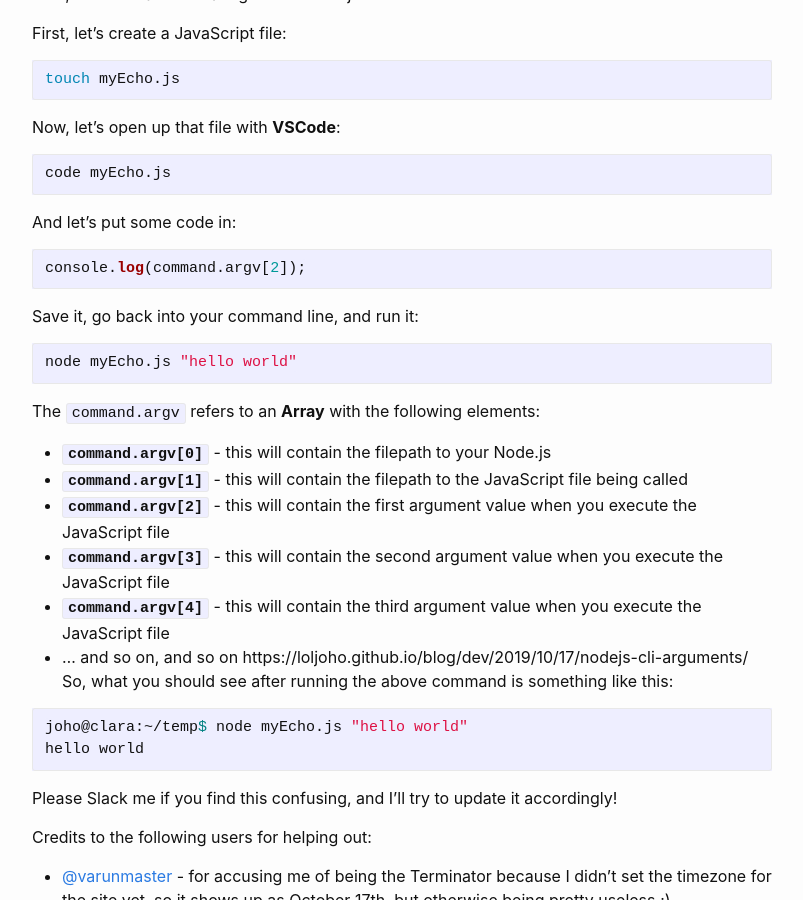
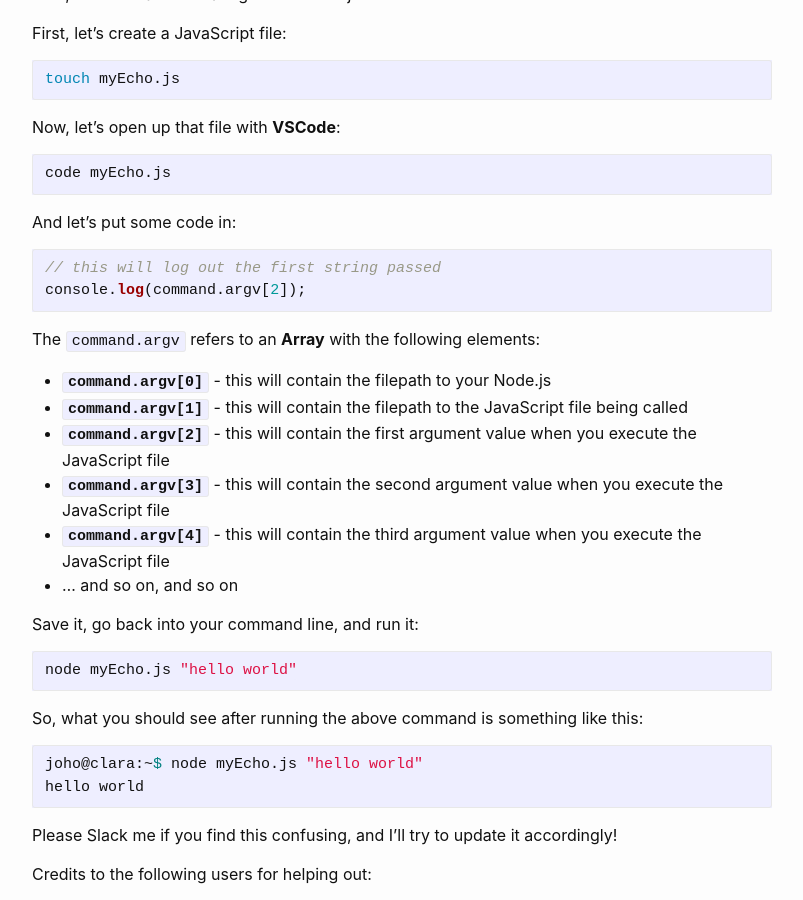
Before and after one commit to loljoho/blog, a Jekyll site: the page built from _posts/2019-10-16-nodejs-cli-arguments.markdown, in a window 1280 px wide and 900 px high, scrolled down 417 px. Shown: the whole window, without its empty margins (238-1041 px from the left). Built offline with Jekyll 4.4.1, drawn with Linux system fonts in a browser that asks for light colours; part of the change alters nothing that is shown.

Commit message:
Update Post: Node.js CLI Arguments

````diff
--- a/_posts/2019-10-16-nodejs-cli-arguments.markdown
+++ b/_posts/2019-10-16-nodejs-cli-arguments.markdown
@@ -33,13 +33,8 @@ code myEcho.js
 And let's put some code in:
 
 ```js
+// this will log out the first string passed
 console.log(command.argv[2]);
-```
-
-Save it, go back into your command line, and run it:
-
-```bash
-node myEcho.js "hello world"
 ```
 
 The `command.argv` refers to an **Array** with the following elements:
@@ -49,11 +44,17 @@ The `command.argv` refers to an **Array** with the following elements:
  - **`command.argv[3]`** - this will contain the second argument value when you execute the JavaScript file
  - **`command.argv[4]`** - this will contain the third argument value when you execute the JavaScript file
  - ... and so on, and so on
-https://loljoho.github.io/blog/dev/2019/10/17/nodejs-cli-arguments/
+
+Save it, go back into your command line, and run it:
+
+```bash
+node myEcho.js "hello world"
+```
+
 So, what you should see after running the above command is something like this:
 
 ```bash
-joho@clara:~/temp$ node myEcho.js "hello world"
+joho@clara:~$ node myEcho.js "hello world"
 hello world
 ```
 
````
